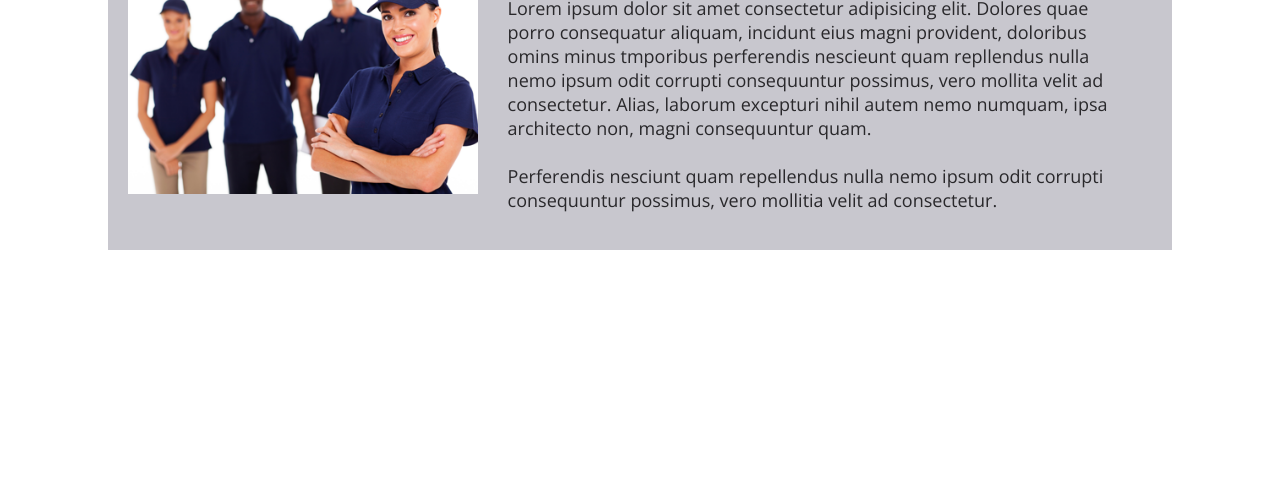
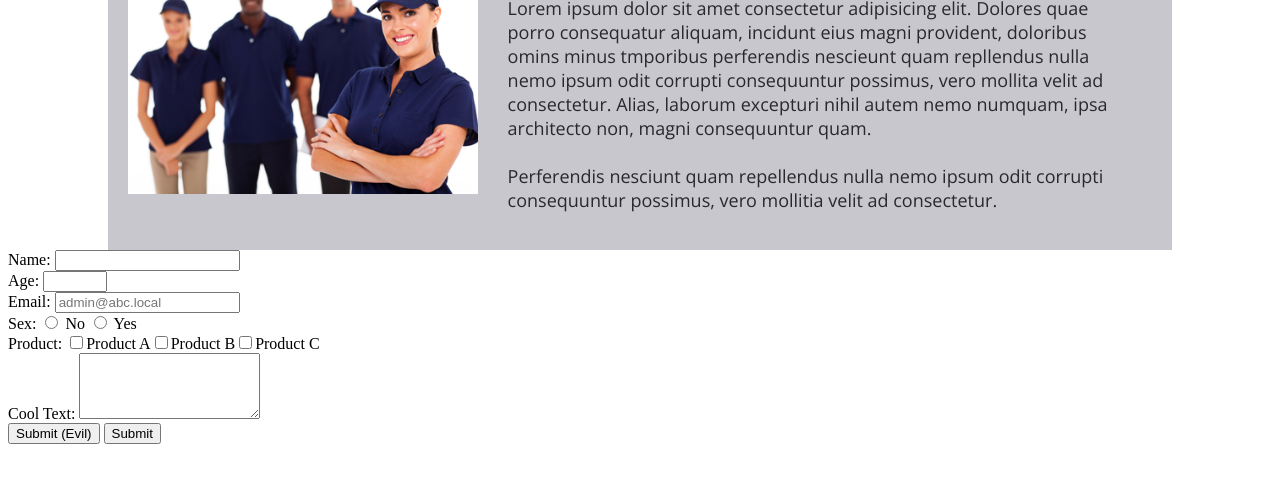
Before and after one commit to cjd552/hkmi-website, a plain HTML site: page L03/index.html in a window 1280 px wide. Shown: the part 200-682 px from the top of the page. Drawn offline with Linux system fonts and the light colour scheme.

Commit message:
lesson 5, event triggers and forms

```diff
--- a/L03/index.html
+++ b/L03/index.html
@@ -54,7 +54,58 @@
                 </p>
             </div>
         </div>
-        <div id="content_2"></div>
+        <div id="content_2">
+            <!-- Use HTTP POST. HTTP GET is not encrypted, all data is stored in the URL-->
+            <form id="mainform" action="./" method="get">
+                <!-- Use div to keep organised and on separate lines-->
+                <div>
+                    <label for="form_name">
+                        Name:
+                    </label>
+                    <!-- The name is the key for the value and is what is sent in submission. The ID is used to link to the label and in the website.-->
+                    <input type="text" name="name" id="form_name" />
+                </div>
+                <div>
+                    <label for="form_age">
+                        Age:
+                    </label>
+                    <input type="number" name="age" id="form_age" min="0" max="150"/>
+                </div>
+                <div>
+                    <label for="form_email">
+                        Email:
+                    </label>
+                    <input type="email" name="email" id="form_email" min="0" max="150" placeholder="admin@abc.local"/>
+                </div>
+                <div>
+                    <label for="form_sex">
+                        Sex:
+                    </label>
+                    <input type="radio" name="sex" id="form_sex_1" class="form_sex" value="No" > No </input> <!-- The former is the default value read by the program and the latter is the displayed value.-->
+                    <input type="radio" name="sex" id="form_sex_2" class="form_sex" value="Yes" > Yes </input>
+                </div>
+                <div id = "product_form_section">
+                    <label for="form_product">
+                        Product:
+                    </label>
+                    <span id="product_form_options"></span> <!-- Span is inline-->
+
+                    <!-- <input type="checkbox" name="product" id="form_product_A" class="form_product" value="A">Product A </input> The former is the default value read by the program and the latter is the displayed value.
+                    <input type="checkbox" name="product" id="form_product_B" class="form_product" value="B">Product B </input>
+                    <input type="checkbox" name="product" id="form_product_C" class="form_product" value="C">Product C </input> -->
+
+                </div>
+                <!-- textarea allows for bigger sizes of input fields.-->
+                <div>
+                    <label for="form_text">
+                        Cool Text:
+                    </label>
+                    <textarea id="form_text" class rows="4"></textarea>
+                </div>
+                <button id="evil_submit"> Submit (Evil)</button>
+                <input type="submit"> <!-- Without Value, submit button label says Submit in the language of the device.-->
+            </form>
+        </div>
         <div id="banner"></div>
         <div id="footer"></div>
 
@@ -65,7 +116,33 @@
                 alert(value);
                 return;
             }
-            message("hello world :)");
+
+            function getProduct(){
+                // Generate code for a form item
+                var product_obj = ["Product A", "Product B", "Product C"];
+                var target = document.getElementById("product_form_options");
+                var value = "";
+
+                // there is also foreach as a synchronous version of for
+                for(var i = 0; i < product_obj.length; i++){
+                    var v = product_obj[i].split(' ')[1];
+                    value += '<input type="checkbox" name="'+ product_obj[i] + '" id="form_product_'+ v + '" class="form_product" value="'+ v + '">'+ product_obj[i] + '</input>';
+
+                }
+                target.innerHTML = value;
+            }
+
+            function submit_mainform(){
+                document.getElementById('mainform').submit();
+            }
+
+            // You cannot use things that make use of the page's contents until it is all loaded.
+            document.addEventListener("DOMContentLoaded", getProduct); // Run getProduct once the page is fully loaded
+            document.addEventListener("DOMContentLoaded", message("hello world :)"));
+            document.getElementById("evil_submit").addEventListener("onclick", submit_mainform);
+
+            // To select by a CSS selector e.g. select by all images use document.querySelector
+
         </script>
 
     </body>
```
Also changed, not shown: 1 other file.
